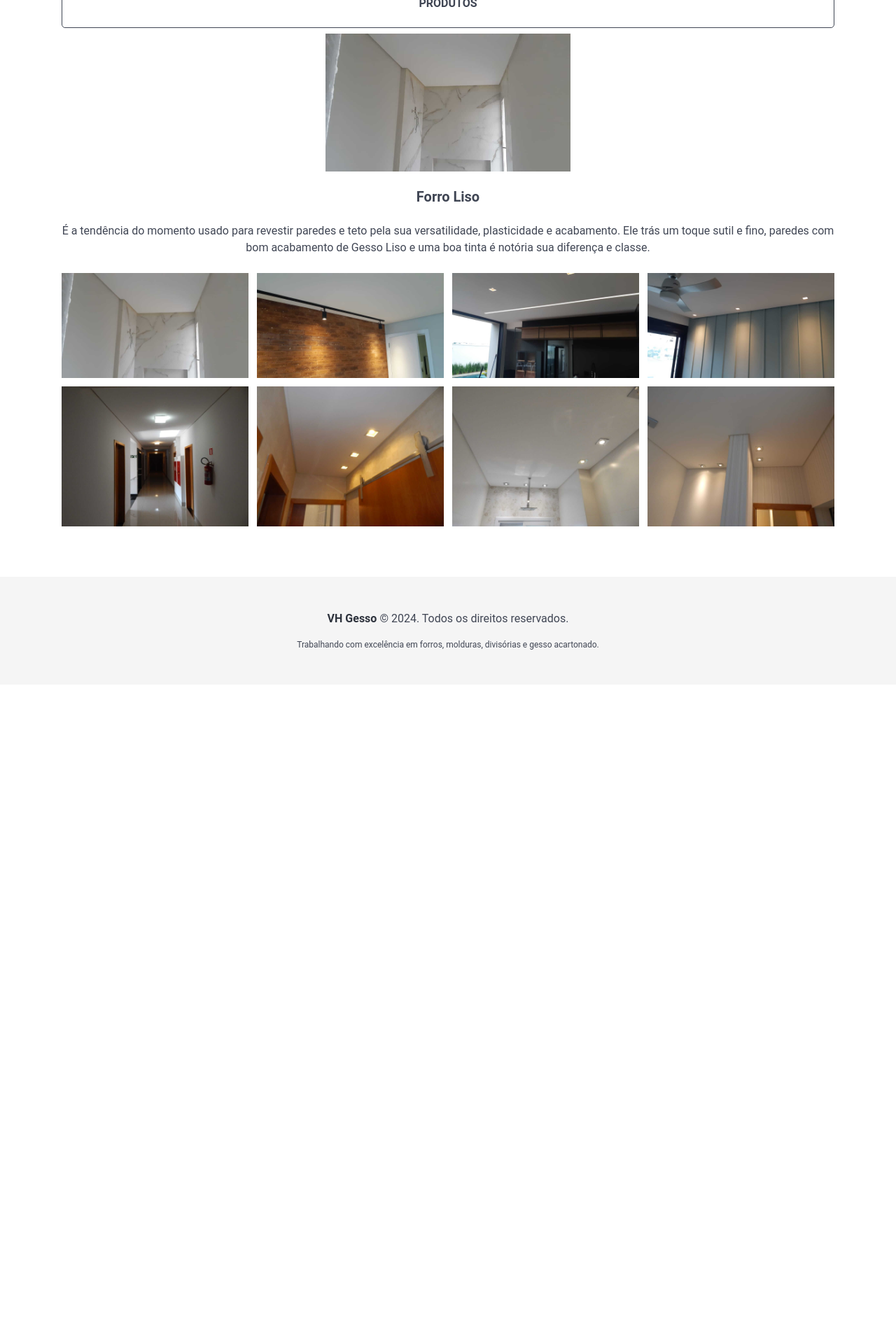
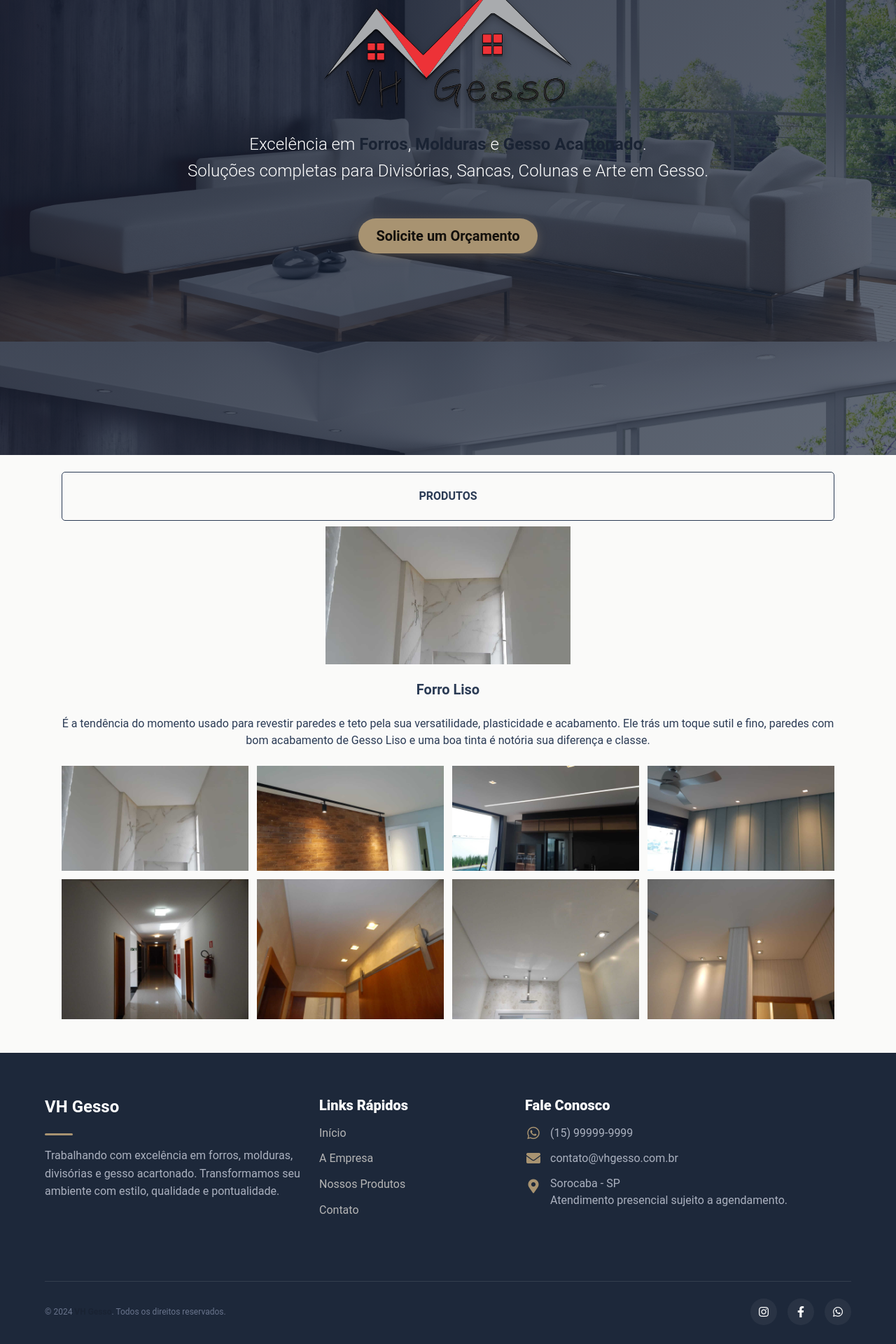
Before and after one commit to vabarboza/vhgesso-site-nuxt, a Nuxt app: page /produtos/ForroLiso in a window 1280 px wide. Shown: the part 368-2288 px from the top of the page at 70% size. Before the commit the page ends 1346 px from the top, so only its background shows below. Built offline with nearby package versions, Linux system fonts and the light colour scheme.

Commit message:
Ajuste na pagina inicial

```diff
--- a/assets/css/main.css
+++ b/assets/css/main.css
@@ -1,5 +1,31 @@
+:root {
+  /* Modern Architecture & Plaster Theme for VH Gesso */
+
+  /* Primary color: Warm Sand/Bronze (#a89473) */
+  --bulma-primary-h: 37deg;
+  --bulma-primary-s: 24%;
+  --bulma-primary-l: 55%;
+
+  /* Dark color: Deep Slate Gray (#1e293b) */
+  --bulma-dark-h: 217deg;
+  --bulma-dark-s: 33%;
+  --bulma-dark-l: 17%;
+
+  /* Text color (softer than black) */
+  --bulma-text-h: 217deg;
+  --bulma-text-s: 33%;
+  --bulma-text-l: 25%;
+  --bulma-text-strong-l: 15%;
+
+  /* Scheme Main (Background color): Warm Off-White */
+  --bulma-scheme-main-h: 60deg;
+  --bulma-scheme-main-s: 9%;
+  --bulma-scheme-main-l: 98%;
+}
+
 body {
     font-family: 'Roboto', sans-serif;
+    background-color: hsl(var(--bulma-scheme-main-h), var(--bulma-scheme-main-s), var(--bulma-scheme-main-l));
 }
 
 .bordered {
--- a/components/BannerSite.vue
+++ b/components/BannerSite.vue
@@ -1,13 +1,21 @@
 <template>
     <div>
-        <section class="hero is-small hero-background">
-            <div class="hero-body">
+        <section class="hero is-large hero-background">
+            <div class="hero-overlay"></div>
+            <div class="hero-body is-flex is-align-items-center is-justify-content-center" style="position: relative; z-index: 2;">
                 <div class="container has-text-centered">
-                    <img class="title has-text-white responsive-image animate__animated animate__pulse" src="~/assets/images/logo.png" />
-                    <p class="subtitle has-text-dark is-5 has-text-weight-semibold mt-3">Forros - Molduras - Gesso
-                        Acartonado</p>
-                    <p class="subtitle has-text-dark is-5 has-text-weight-semibold margin-top">Divisorias - Sancas -
-                        Colunas - Arte em Gesso</p>
+                    <img class="title responsive-image animate__animated animate__fadeInDown" src="~/assets/images/logo.png" alt="VH Gesso Logo" />
+
+                    <h2 class="subtitle has-text-white is-4 has-text-weight-light mt-5 animate__animated animate__fadeInUp animate__delay-1s" style="line-height: 1.6; max-width: 800px; margin: 0 auto;">
+                        Excelência em <strong>Forros</strong>, <strong>Molduras</strong> e <strong>Gesso Acartonado</strong>. <br class="is-hidden-mobile">
+                        Soluções completas para Divisórias, Sancas, Colunas e Arte em Gesso.
+                    </h2>
+
+                    <div class="mt-6 animate__animated animate__fadeInUp animate__delay-2s">
+                        <NuxtLink to="/contato" class="button is-primary is-medium is-rounded has-text-weight-bold" style="box-shadow: 0 4px 14px 0 rgba(168, 148, 115, 0.39);">
+                            Solicite um Orçamento
+                        </NuxtLink>
+                    </div>
                 </div>
             </div>
         </section>
@@ -22,47 +30,54 @@ export default {
 
 <style scoped>
 .hero-background {
-    background-image: url('~/assets/images/banner_desktop.png');
+    background-image: url('~/assets/images/banner_desktop.jpg');
     background-size: cover;
     background-position: center center;
     background-repeat: no-repeat;
+    position: relative;
+    background-attachment: fixed; /* Efeito Parallax suave */
+}
+
+.hero-overlay {
+    position: absolute;
+    top: 0;
+    left: 0;
+    right: 0;
+    bottom: 0;
+    background: linear-gradient(135deg, rgba(15, 23, 42, 0.85) 0%, rgba(30, 41, 59, 0.7) 100%);
+    z-index: 1;
 }
 
 @media (max-width: 768px) {
     .hero-background {
         background-image: url('~/assets/images/banner_novo.png');
+        background-attachment: scroll; /* Desabilitar parallax em mobile por performance */
     }
 }
 
 .responsive-image {
-    height: 10vw;
-    /* Ajuste o valor conforme necessário */
+    height: auto;
+    max-height: 180px;
+    filter: drop-shadow(0px 4px 6px rgba(0,0,0,0.3));
 }
 
 @media (max-width: 768px) {
+    .responsive-image {
+        max-height: 120px;
+    }
 
-    /* Para dispositivos móveis */
-    .responsive-image {
-        height: 20vw;
-        /* Ajuste o valor conforme necessário */
+    .subtitle {
+        font-size: 1.1rem !important;
+        padding: 0 15px;
     }
 }
 
-.subtitle {
-    font-size: 2vw;
-    /* Ajuste o valor conforme necessário */
+.button.is-primary {
+    transition: transform 0.3s ease, box-shadow 0.3s ease;
 }
 
-@media (max-width: 768px) {
-
-    /* Para dispositivos móveis */
-    .subtitle {
-        font-size: 3vw !important;
-        /* Ajuste o valor conforme necessário */
-    }
-}
-
-.margin-top {
-    margin-top: -25px;
+.button.is-primary:hover {
+    transform: translateY(-2px);
+    box-shadow: 0 6px 20px rgba(168, 148, 115, 0.5) !important;
 }
 </style>
--- a/components/FooterSite.vue
+++ b/components/FooterSite.vue
@@ -1,13 +1,62 @@
 <template>
-  <footer class="footer mt-5 pb-6">
+  <footer class="footer modern-footer">
     <div class="container">
-      <div class="content has-text-centered">
-        <p>
-          <strong>VH Gesso</strong> &copy; {{ new Date().getFullYear() }}. Todos os direitos reservados.
+      <div class="columns is-multiline">
+
+        <!-- Coluna 1: Sobre -->
+        <div class="column is-12-mobile is-4-desktop mb-4">
+          <div class="footer-logo mb-4">
+            <h2 class="title is-4 has-text-white has-text-weight-bold">VH Gesso</h2>
+            <div class="divider-small"></div>
+          </div>
+          <p class="has-text-grey-light is-size-6" style="line-height: 1.6;">
+            Trabalhando com excelência em forros, molduras, divisórias e gesso acartonado.
+            Transformamos seu ambiente com estilo, qualidade e pontualidade.
+          </p>
+        </div>
+
+        <!-- Coluna 2: Links Rápidos -->
+        <div class="column is-12-mobile is-3-desktop mb-4">
+          <h3 class="title is-5 has-text-white mb-4">Links Rápidos</h3>
+          <ul class="footer-links">
+            <li><NuxtLink to="/">Início</NuxtLink></li>
+            <li><NuxtLink to="/empresa">A Empresa</NuxtLink></li>
+            <li><NuxtLink to="/produtos/forroliso">Nossos Produtos</NuxtLink></li>
+            <li><NuxtLink to="/contato">Contato</NuxtLink></li>
+          </ul>
+        </div>
+
+        <!-- Coluna 3: Contato -->
+        <div class="column is-12-mobile is-5-desktop mb-4">
+          <h3 class="title is-5 has-text-white mb-4">Fale Conosco</h3>
+          <ul class="footer-contact">
+            <li class="mb-3 is-flex is-align-items-center">
+              <span class="icon has-text-primary mr-3"><i class="fab fa-whatsapp is-size-5"></i></span>
+              <a href="#" class="has-text-grey-light">(15) 99999-9999</a>
+            </li>
+            <li class="mb-3 is-flex is-align-items-center">
+              <span class="icon has-text-primary mr-3"><i class="fas fa-envelope is-size-5"></i></span>
+              <a href="mailto:contato@vhgesso.com.br" class="has-text-grey-light">contato@vhgesso.com.br</a>
+            </li>
+            <li class="mb-3 is-flex is-align-items-start">
+              <span class="icon has-text-primary mr-3 mt-1"><i class="fas fa-map-marker-alt is-size-5"></i></span>
+              <span class="has-text-grey-light">Sorocaba - SP<br>Atendimento presencial sujeito a agendamento.</span>
+            </li>
+          </ul>
+        </div>
+
+      </div>
+
+      <!-- Copyright Bar -->
+      <div class="footer-bottom mt-6 pt-5 is-flex is-justify-content-space-between is-align-items-center is-flex-wrap-wrap">
+        <p class="has-text-grey is-size-7 mb-3">
+          &copy; {{ new Date().getFullYear() }} <strong>VH Gesso</strong>. Todos os direitos reservados.
         </p>
-        <p class="is-size-7">
-          Trabalhando com excelência em forros, molduras, divisórias e gesso acartonado.
-        </p>
+        <div class="social-icons mb-3">
+          <a href="#" class="social-link" aria-label="Instagram"><i class="fab fa-instagram"></i></a>
+          <a href="#" class="social-link" aria-label="Facebook"><i class="fab fa-facebook-f"></i></a>
+          <a href="#" class="social-link" aria-label="WhatsApp"><i class="fab fa-whatsapp"></i></a>
+        </div>
       </div>
     </div>
   </footer>
@@ -20,8 +69,63 @@ export default {
 </script>
 
 <style scoped>
-.footer {
-  background-color: #f5f5f5;
-  padding: 3rem 1.5rem;
+.modern-footer {
+  background-color: var(--bulma-dark); /* Usando p Deep Slate Gray de main.css */
+  padding: 4rem 1.5rem 2rem;
+  color: #fff;
+}
+
+.divider-small {
+  height: 3px;
+  width: 40px;
+  background-color: var(--bulma-primary);
+  border-radius: 2px;
+}
+
+.footer-links li {
+  margin-bottom: 0.8rem;
+}
+
+.footer-links a {
+  color: #b5b5b5; /* bulma grey-light */
+  transition: all 0.3s ease;
+  display: inline-block;
+}
+
+.footer-links a:hover {
+  color: var(--bulma-primary);
+  transform: translateX(5px);
+}
+
+.footer-contact a:hover {
+  color: var(--bulma-primary) !important;
+}
+
+.footer-bottom {
+  border-top: 1px solid rgba(255, 255, 255, 0.1);
+}
+
+.social-icons {
+  display: flex;
+  gap: 15px;
+}
+
+.social-link {
+  display: flex;
+  justify-content: center;
+  align-items: center;
+  width: 38px;
+  height: 38px;
+  background-color: rgba(255, 255, 255, 0.05);
+  color: #fff;
+  border-radius: 50%;
+  transition: all 0.3s ease;
+}
+
+.social-link:hover {
+  background-color: var(--bulma-primary);
+  color: #fff;
+  transform: translateY(-3px);
+  box-shadow: 0 4px 10px rgba(168, 148, 115, 0.4);
 }
 </style>
--- a/pages/index.vue
+++ b/pages/index.vue
@@ -1,36 +1,75 @@
 <template>
   <div>
-    <div class="container p-5">
-      <section class="bordered has-text-centered">
-        <p class="subtitle is-6 has-text-weight-semibold m-5">NOSSOS PRODUTOS</p>
+    <!-- Por que nos escolher Section -->
+    <section class="section has-background-white">
+      <div class="container">
+        <div class="has-text-centered mb-6">
+          <h2 class="title is-3 has-text-weight-bold has-text-dark">Por que escolher a VH Gesso?</h2>
+          <p class="subtitle is-6 mt-2">Compromisso com o estilo e a qualidade do seu projeto.</p>
+        </div>
+
+        <div class="columns is-multiline is-centered">
+          <div class="column is-4 has-text-centered p-5 feature-block">
+            <span class="icon is-large has-text-primary mb-4">
+              <i class="fas fa-medal fa-3x"></i>
+            </span>
+            <h3 class="title is-5 has-text-weight-bold">Alta Qualidade</h3>
+            <p>Trabalhamos apenas com materiais de primeira linha e técnicas modernas para garantir um acabamento perfeito e duradouro.</p>
+          </div>
+          <div class="column is-4 has-text-centered p-5 feature-block">
+            <span class="icon is-large mb-4 animate__animated animate__pulse animate__infinite" style="color: var(--bulma-primary);">
+              <i class="fas fa-clock fa-3x"></i>
+            </span>
+            <h3 class="title is-5 has-text-weight-bold">Agilidade na Entrega</h3>
+            <p>Cumprimos nossos prazos à risca, entregando sua obra reformada ou decorada no tempo estipulado, sem surpresas.</p>
+          </div>
+          <div class="column is-4 has-text-centered p-5 feature-block">
+            <span class="icon is-large mb-4 animate__animated animate__pulse animate__infinite" style="color: var(--bulma-primary);">
+              <i class="fas fa-hard-hat fa-3x"></i>
+            </span>
+            <h3 class="title is-5 has-text-weight-bold">Mão de Obra Especializada</h3>
+            <p>Nossa equipe conta com profissionais experientes e altamente qualificados no ramo de gesso e dry-wall.</p>
+          </div>
+        </div>
+      </div>
     </section>
 
-      <section class="section has-text-centered">
-        <p>Estes são alguns exemplos de nossos serviços e produtos nas quais temos para oferecer.</p>
-      </section>
+    <!-- Nossos Produtos Section -->
+    <section class="section py-6" style="background-color: var(--bulma-scheme-main);">
+      <div class="container">
+        <div class="has-text-centered mb-6">
+          <h2 class="title is-3 has-text-weight-bold has-text-dark">Nossos Serviços e Produtos</h2>
+          <div class="divider"></div>
+          <p class="subtitle is-5 mt-4">Soluções inovadoras para transformar qualquer ambiente.</p>
         </div>
 
-    <div class="container pl-5 pr-5 pb-6">
         <div class="fixed-grid has-3-cols has-1-cols-mobile">
           <div class="grid">
             <div class="cell" v-for="(produto, index) in produtos" :key="index">
-            <div class="card">
+              <NuxtLink :to="produto.link" class="card product-card is-flex is-flex-direction-column">
                 <div class="card-image">
-                <NuxtLink :to="produto.link">
-                  <figure class="image">
-                    <img :src="produto.imagem" :alt="produto.titulo">
+                  <figure class="image is-4by3">
+                    <img :src="produto.imagem" :alt="produto.titulo" style="object-fit: cover;">
                   </figure>
+                </div>
+                <div class="card-content is-flex-grow-1 is-flex is-flex-direction-column">
+                  <h2 class="title" :class="produto.tituloClass || 'is-4'">{{ produto.titulo }}</h2>
+                  <p class="is-size-6 mt-2 mb-4 has-text-grey" style="flex-grow: 1;">
+                    {{ produto.descricao | truncate(95) }}
+                  </p>
+
+                  <div class="mt-auto pt-3 border-top-light" style="border-top: 1px solid #eaeaea; display: flex; align-items: center;">
+                    <span class="has-text-primary has-text-weight-bold operates-link">
+                      Saiba mais <i class="fas fa-arrow-right ml-1"></i>
+                    </span>
+                  </div>
+                </div>
               </NuxtLink>
-              </div>
-              <div class="card-content">
-                <h2 class="title" :class="produto.tituloClass || 'is-4'">{{ produto.titulo }}</h2>
-                <p class="is-size-7">{{ produto.descricao }}</p>
             </div>
           </div>
         </div>
       </div>
-      </div>
-    </div>
+    </section>
   </div>
 </template>
 
@@ -47,6 +86,13 @@ export default {
           content: 'Conheça nossos produtos: Forro Liso, Molduras, Gesso Acartonado, Sancas, Colunas Decorativas e Gesso Decorado.'
         }
       ]
+    }
+  },
+  filters: {
+    truncate(value, length) {
+      if (!value) return '';
+      if (value.length <= length) return value;
+      return value.substring(0, length) + '...';
     }
   },
   data() {
@@ -101,14 +147,54 @@ export default {
 </script>
 
 <style scoped>
-.card {
-  transition: transform 0.3s ease, box-shadow 0.3s ease;
-  height: 100%;
+.feature-block {
+  transition: transform 0.3s ease;
+}
+.feature-block:hover {
+  transform: translateY(-5px);
 }
 
-.card:hover {
-  transform: scale(1.03);
-  box-shadow: 0 10px 20px rgba(0, 0, 0, 0.15);
-  cursor: pointer;
+.divider {
+  height: 4px;
+  width: 60px;
+  background-color: var(--bulma-primary); /* Uses the new sand/bronze */
+  margin: 0 auto;
+  border-radius: 2px;
+}
+
+.product-card {
+  transition: all 0.3s cubic-bezier(0.25, 0.8, 0.25, 1);
+  height: 100%;
+  border-radius: 12px;
+  overflow: hidden;
+  border: none;
+  box-shadow: 0 4px 10px rgba(0,0,0,0.06);
+  background: white;
+  text-decoration: none;
+}
+
+.product-card:hover {
+  transform: translateY(-8px);
+  box-shadow: 0 15px 30px rgba(0, 0, 0, 0.12);
+}
+
+.product-card .card-image {
+  overflow: hidden;
+}
+
+.product-card .image img {
+  transition: transform 0.5s ease;
+}
+
+.product-card:hover .image img {
+  transform: scale(1.06);
+}
+
+.operates-link {
+  transition: padding-left 0.3s ease;
+}
+
+.product-card:hover .operates-link {
+  padding-left: 6px;
 }
 </style>
```
Also changed, not shown: assets/images/banner_desktop.jpg (added). Lines whose indentation alone changed are shown as unchanged.
